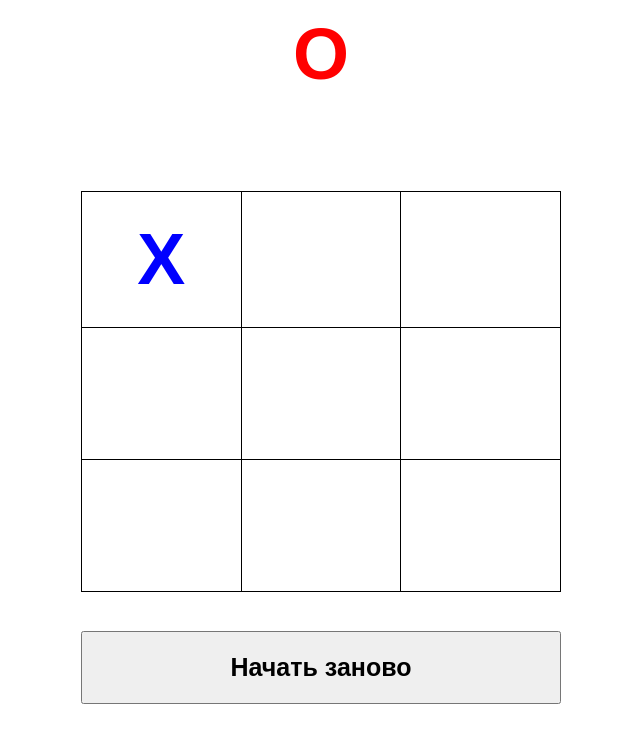
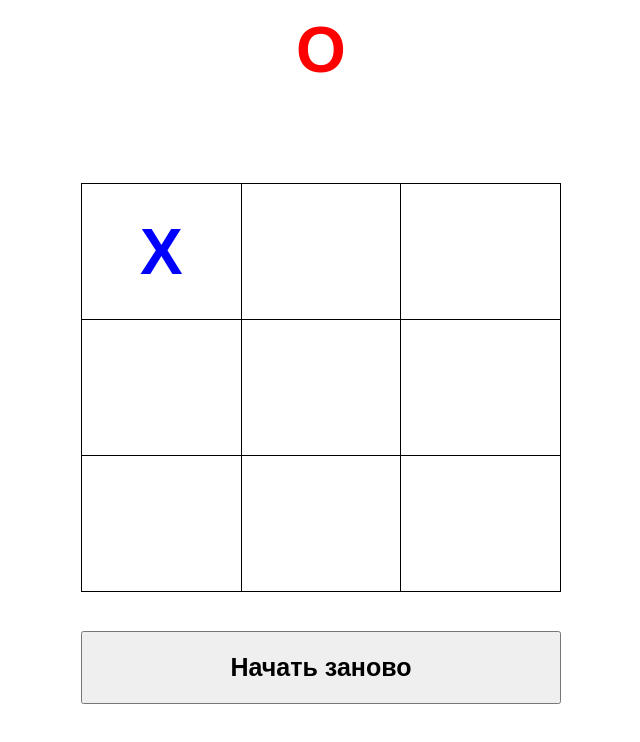
Before and after one commit to beg-lezzz/CourseParadigmas, a plain HTML site: page homework003/index.html in a window 1280 px wide. Both pictures are taken after a click on the element 480 px from the left and 316 px from the top of the page. Shown: the part 58-800 px from the top of the page, without its empty margins (319-959 px from the left). Drawn offline with Linux system fonts and the light colour scheme.

Commit message:
remarks in crisscross

```diff
--- a/homework003/style.css
+++ b/homework003/style.css
@@ -80,10 +80,10 @@ td, tr {
 
 @media (width > 800px) {
     .x {
-        font-size: 4.5rem;
+        font-size: 4rem;
     }
     .o {
-        font-size: 4.5rem;
+        font-size: 4rem;
     }
 }
 
```
